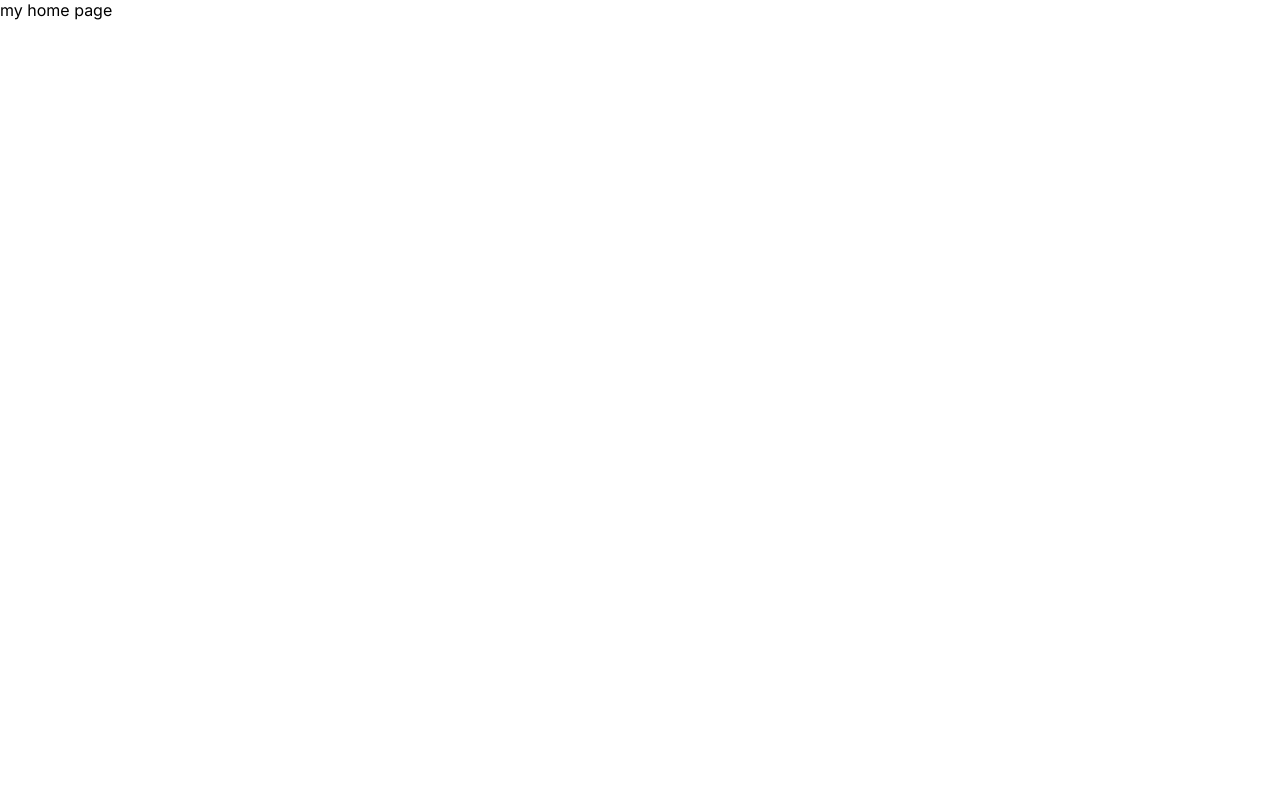
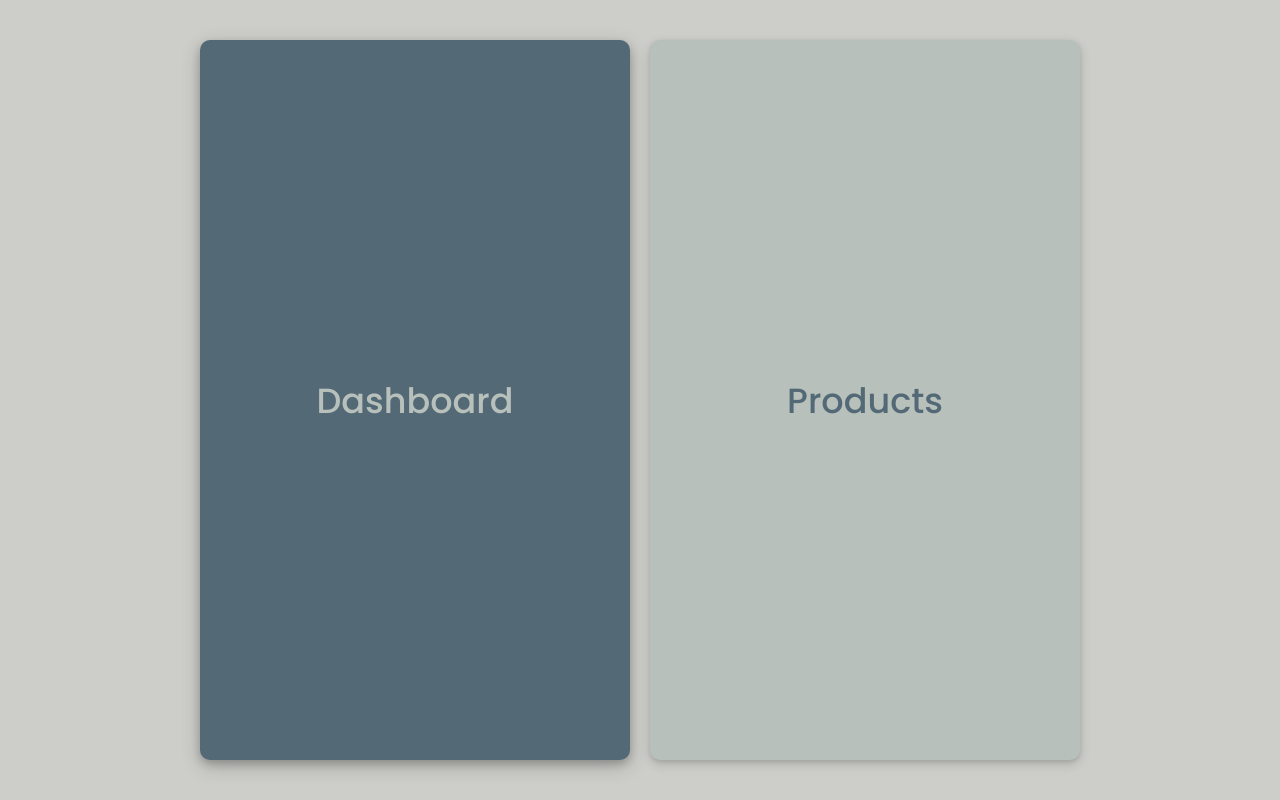
Before and after one commit to faheem4531/test-task-product-explorer-app-fe, a Next.js app: page / in a window 1280 px wide. Built offline with nearby package versions, Linux system fonts and the light colour scheme.

Commit message:
design homepage

```diff
--- a/src/app/globals.css
+++ b/src/app/globals.css
@@ -1,7 +1,4 @@
-:root {
-
-
-}
+@import url("https://fonts.googleapis.com/css2?family=Poppins:ital,wght@0,100;0,200;0,300;0,400;0,500;0,600;0,700;0,800;0,900;1,100;1,200;1,300;1,400;1,500;1,600;1,700;1,800;1,900&display=swap");
 
 * {
   box-sizing: border-box;
@@ -13,10 +10,11 @@ html,
 body {
   max-width: 100vw;
   overflow-x: hidden;
+  font-family: "Poppins", sans-serif !important;
+  font-style: normal;
 }
 
 body {
-
 }
 
 a {
--- a/src/app/page.tsx
+++ b/src/app/page.tsx
@@ -1,9 +1,48 @@
+import { Box } from "@mui/material";
 
 const Home = () => {
+  const containerStyle = {
+    width: "50%",
+    borderRadius: "10px",
+    display: "flex",
+    justifyContent: "center",
+    alignItems: "center",
+    fontSize: "35px",
+    fontWeight: 500,
+    transition: "background-color 0.3s ease-in-out",
+  }
+
   return (
-    <div>
-      my home page
-    </div>
+    <Box sx={{
+      display: 'flex',
+      bgcolor: "#cdcec9",
+      height: "100vh",
+      padding: "40px 200px",
+      gap: "20px"
+    }}>
+      <Box sx={{
+        bgcolor: "#546976",
+        color: "#b7c0bb",
+        boxShadow: "0 4px 8px rgba(0, 0, 0, 0.2), 0 6px 20px rgba(0, 0, 0, 0.19)",
+        "&:hover": {
+          bgcolor: "#29343B"
+        },
+        ...containerStyle
+      }}>
+        Dashboard
+      </Box>
+      <Box sx={{
+        bgcolor: "#b7c0bb",
+        color: "#546976",
+        boxShadow: "0 2px 4px rgba(0, 0, 0, 0.1), 0 4px 12px rgba(0, 0, 0, 0.15)",
+        "&:hover": {
+          bgcolor: "#929c97"
+        },
+        ...containerStyle
+      }}>
+        Products
+      </Box>
+    </Box>
   );
 }
 
```
